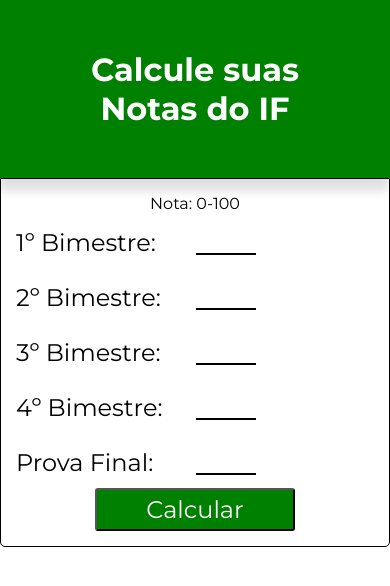
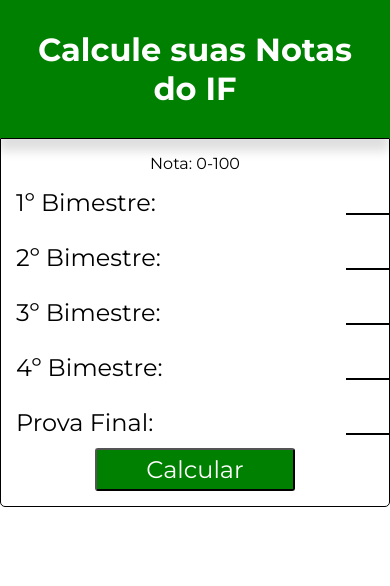
Before and after one commit to Robertoskb/Calcula-IF, a plain HTML site: page index.html in a window 390 px wide. Drawn offline with nearby package versions, Linux system fonts and the light colour scheme.

Commit message:
responsividade

```diff
--- a/style.css
+++ b/style.css
@@ -12,7 +12,7 @@ header {
     background-color: green;
     color: #ffffff;
     text-align: center;
-    padding:50px;
+    padding:30px;
 
     box-shadow: -1px 13px 10px rgba(0, 0, 0, 0.13);;
 
@@ -27,7 +27,7 @@ section {
 
     margin: auto;
 
-    max-width: 500px;
+    max-width: 400px;
     min-width: 300px;
 
     border-bottom-left-radius: 5px;
@@ -88,7 +88,7 @@ input[type="number"]{
     border-bottom: 2px solid rgba(0, 0, 0);
 
     position: absolute;
-    transform: translatex(300%)
+    transform: translatex(550%)
 
 
 }
```
